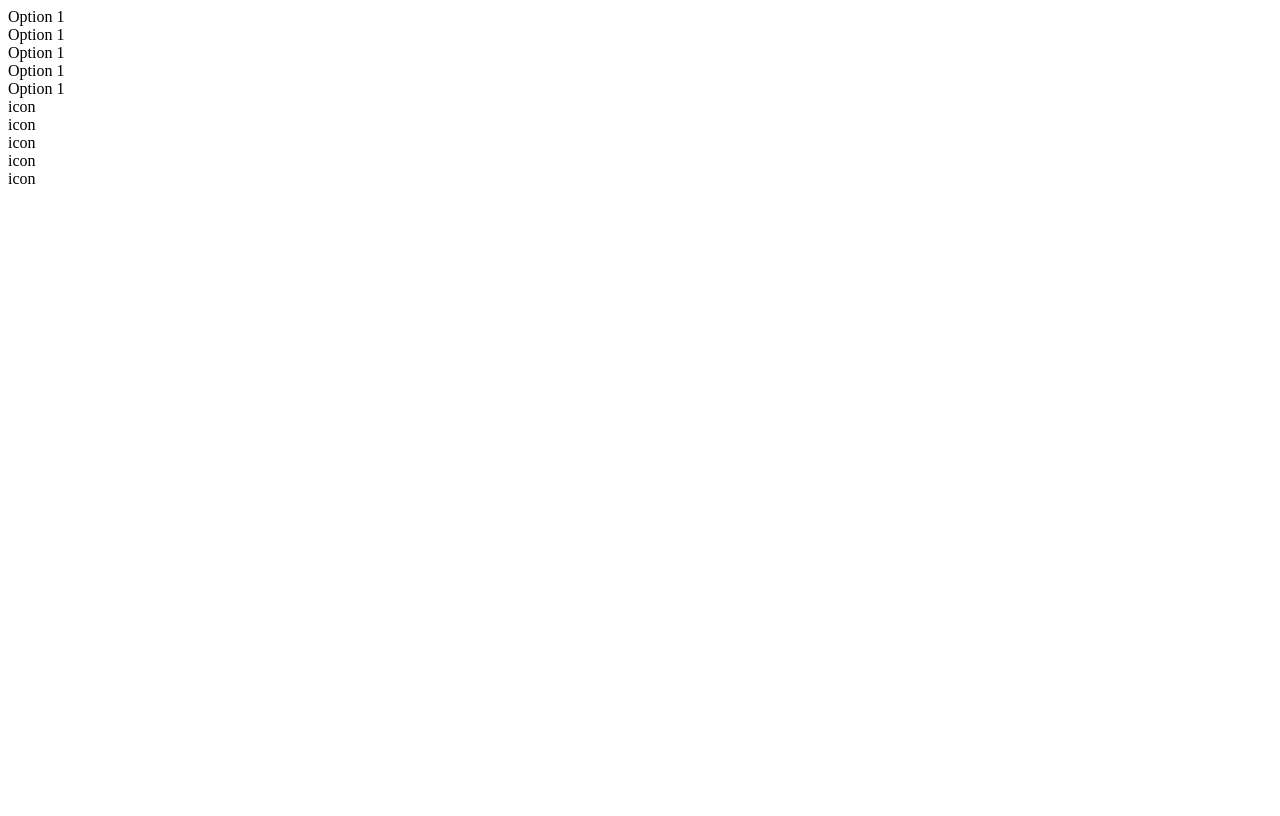
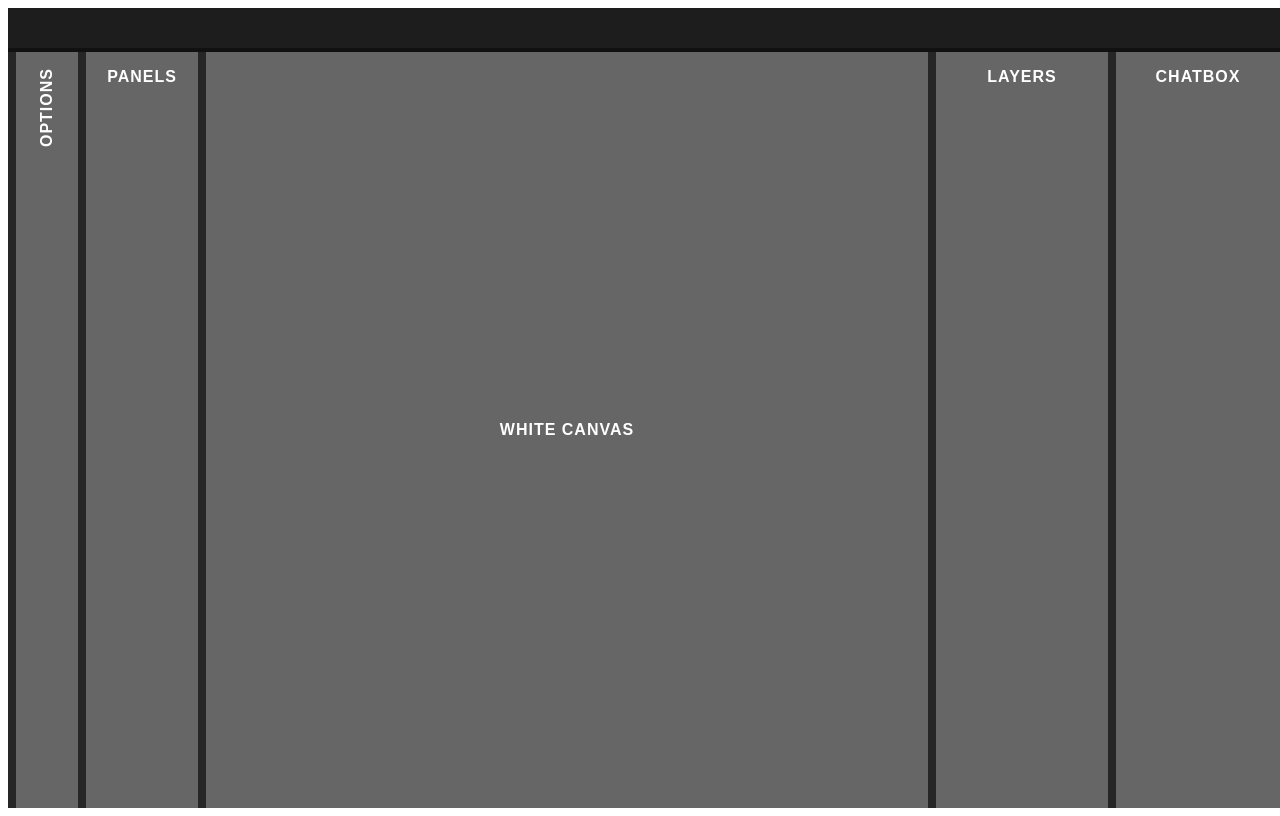
Before and after one commit to ramenartai/Ramen_Art, a React (Vite) app in the folder frontend/: page / in a window 1280 px wide. Built offline with nearby package versions, Linux system fonts and the light colour scheme.

Commit message:
added skeleton design

```diff
--- a/frontend/src/App.css
+++ b/frontend/src/App.css
@@ -0,0 +1,3 @@
+html {
+  scroll-behavior: smooth;
+}
--- a/frontend/src/App.jsx
+++ b/frontend/src/App.jsx
@@ -1,12 +1,8 @@
-import './App.css'
-import Options from './Components/options';
+import React from "react";
+import Layout from "./Components/Layout";
 
-function App() {
-  return (
-    <>
-    <Options />
-    </>
-  )
-}
+const App = () => {
+  return <Layout />;
+};
 
 export default App;
--- /dev/null
+++ b/frontend/src/Components/Canvas.jsx
@@ -0,0 +1,11 @@
+import React from "react";
+
+const Canvas = () => {
+  return (
+    <main className="column canvas-column">
+      <span className="column-title canvas-title">WHITE CANVAS</span>
+    </main>
+  );
+};
+
+export default Canvas;
--- /dev/null
+++ b/frontend/src/Components/Chatbox.jsx
@@ -0,0 +1,11 @@
+import React from "react";
+
+const Chatbox = () => {
+  return (
+    <aside className="column chat-column">
+      <span className="column-title">CHATBOX</span>
+    </aside>
+  );
+};
+
+export default Chatbox;
--- /dev/null
+++ b/frontend/src/Components/Layers.jsx
@@ -0,0 +1,11 @@
+import React from "react";
+
+const Layers = () => {
+  return (
+    <aside className="column layers-column">
+      <span className="column-title">LAYERS</span>
+    </aside>
+  );
+};
+
+export default Layers;
--- /dev/null
+++ b/frontend/src/Components/Layout.jsx
@@ -0,0 +1,27 @@
+import React from "react";
+import TopBar from "./TopBar";
+import Options from "./Options";
+import Panels from "./Panels";
+import Canvas from "./Canvas";
+import Layers from "./Layers";
+import Chatbox from "./Chatbox";
+
+import "../Css/layout.css";
+
+const Layout = () => {
+  return (
+    <div className="app-root">
+      <TopBar />
+
+      <div className="main-layout">
+        <Options />
+        <Panels />
+        <Canvas />
+        <Layers />
+        <Chatbox />
+      </div>
+    </div>
+  );
+};
+
+export default Layout;
--- /dev/null
+++ b/frontend/src/Components/Panels.jsx
@@ -0,0 +1,11 @@
+import React from "react";
+
+const Panels = () => {
+  return (
+    <aside className="column panels-column">
+      <span className="column-title">PANELS</span>
+    </aside>
+  );
+};
+
+export default Panels;
--- /dev/null
+++ b/frontend/src/Components/Topbar.jsx
@@ -0,0 +1,7 @@
+import React from "react";
+
+const TopBar = () => {
+  return <header className="top-bar" />;
+};
+
+export default TopBar;
--- a/frontend/src/Components/options.jsx
+++ b/frontend/src/Components/options.jsx
@@ -1,18 +1,11 @@
-import options from "../Elements/options.js"
+import React from "react";
 
-function Options(){
-    return (
-        <>
-        <div className="options">
-            {options.map((option) => (
-                <div>{option.title}</div>
-            ))}
-            {options.map((option) => (
-                <div>{option.icon}</div>
-            ))}
-        </div>
-        </>
-    )
-}
+const Options = () => {
+  return (
+    <aside className="column options-column">
+      <span className="column-title vertical-text">OPTIONS</span>
+    </aside>
+  );
+};
 
 export default Options;
--- /dev/null
+++ b/frontend/src/Css/layout.css
@@ -0,0 +1,93 @@
+/* Layout */
+
+.app-root {
+  height: 100vh;
+  width: 100vw;
+  display: flex;
+  flex-direction: column;
+  background-color: #2b2b2b;
+}
+
+.top-bar {
+  height: 40px;
+  background-color: #1d1d1d;
+  border-bottom: 4px solid #111;
+}
+
+.main-layout {
+  flex: 1;
+  display: flex;
+  background-color: #3e3e3e;
+}
+
+.column {
+  background-color: #666;
+  border-left: 8px solid #262626;
+  box-sizing: border-box;
+  position: relative;
+  color: #fff;
+  font-family: Arial, sans-serif;
+  display: flex;
+  align-items: flex-start;
+  justify-content: center;
+}
+
+.options-column {
+  width: 70px;
+}
+
+.panels-column {
+  width: 120px;
+}
+
+.canvas-column {
+  flex: 1;
+}
+
+.layers-column {
+  width: 180px;
+  border-right: 0;
+  border-left: 8px solid #262626;
+}
+
+.chat-column {
+  width: 180px;
+  border-right: 8px solid #262626;
+}
+
+.column-title {
+  margin-top: 16px;
+  font-weight: 700;
+  font-size: 16px;
+  letter-spacing: 1px;
+}
+
+.canvas-title {
+  margin-top: 0;
+  position: absolute;
+  top: 50%;
+  left: 50%;
+  transform: translate(-50%, -50%);
+}
+
+.vertical-text {
+  writing-mode: vertical-rl;
+  text-orientation: mixed;
+  transform: rotate(180deg);
+}
+
+@media (max-width: 900px) {
+  .options-column {
+    width: 50px;
+  }
+
+  .panels-column,
+  .layers-column,
+  .chat-column {
+    width: 120px;
+  }
+
+  .column-title {
+    font-size: 12px;
+  }
+}
--- a/frontend/src/Elements/options.js
+++ /dev/null
@@ -1,24 +0,0 @@
-const options = [
-    {
-        title: "Option 1",
-        icon: "icon"
-    },
-    {
-        title: "Option 1",
-        icon: "icon"
-    },
-    {
-        title: "Option 1",
-        icon: "icon"
-    },
-    {
-        title: "Option 1",
-        icon: "icon"
-    },
-    {
-        title: "Option 1",
-        icon: "icon"
-    }
-]
-
-export default options;
```
